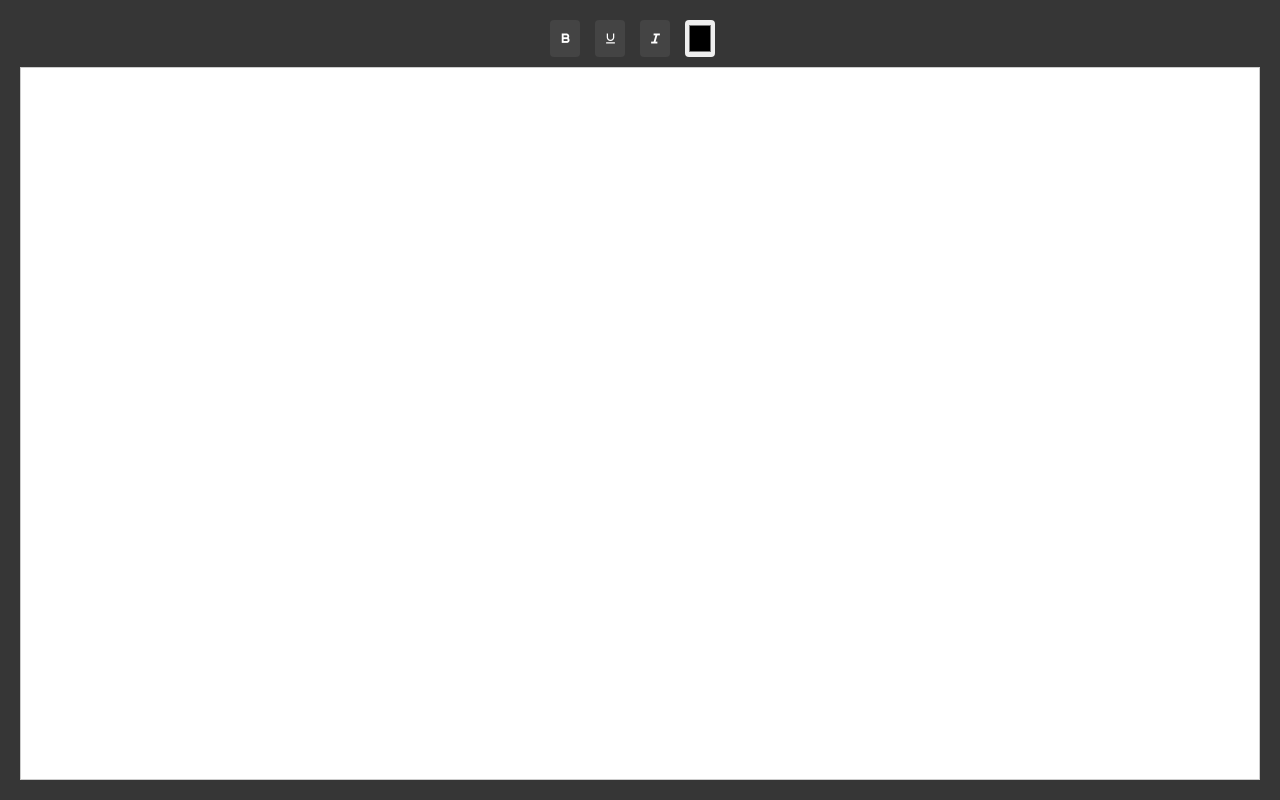
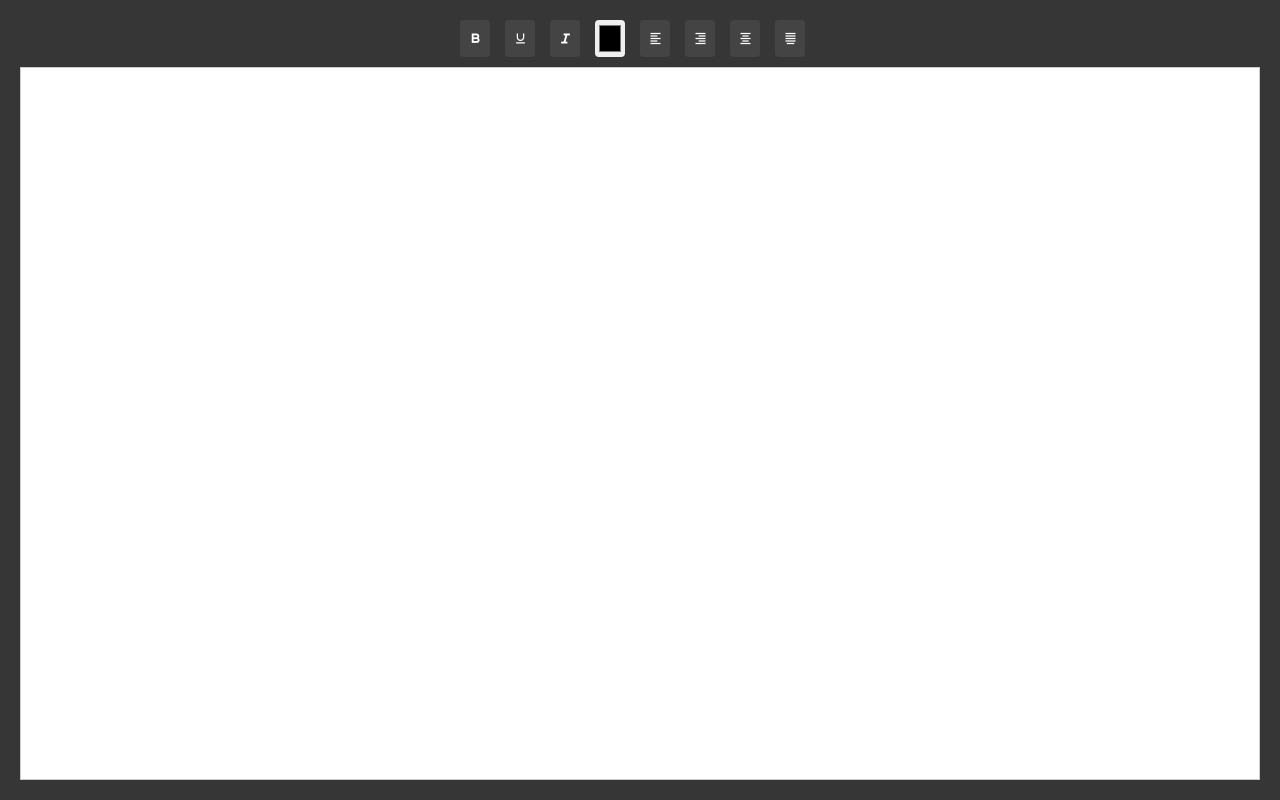
Before and after one commit to Thilina-jay/Text-Editor, a plain HTML site: page index.html in a window 1280 px wide. Drawn offline with nearby package versions, Linux system fonts and the light colour scheme.

Commit message:
TextAlignment feature- button html part and JS has been added

```diff
--- a/index.html
+++ b/index.html
@@ -20,6 +20,12 @@
         <button id="italic" onclick="applyStyle('italic')"><img src="Resources/italic-regular-24.png" alt="i"></button>
 
         <input type="color" id="fontColor" onchange="applyColor(this.value)">
+
+        <button id="alignLeft" onclick="applyAlignment('left')"><img src="Resources/align-left-regular-24.png" alt="lFT"></button>
+        <button id="alignRight" onclick="applyAlignment('right')"><img src="Resources/align-right-regular-24.png" alt="RGT"></button>
+        <button id="alignCenter" onclick="applyAlignment('center')"><img src="Resources/align-middle-regular-24.png" alt="CEN"></button>
+        <button id="alignJustify" onclick="applyAlignment('justify')"><img src="Resources/align-justify-regular-24.png" alt="JUS"></button>
+
     </div>
     <!-- Text area -->
     <div id="text-area" contenteditable="true"></div>
--- a/script.js
+++ b/script.js
@@ -10,3 +10,12 @@ function applyColor(value) {
 document.getElementById('fontColorPicker').addEventListener('input', function(event) {
     applyColor(event.target.value);
 });
+function applyAlignment(alignment) {
+    const textArea = document.getElementById('text-area');
+
+    if (alignment === 'justify') {
+        textArea.style.textAlign = 'justify';
+    } else {
+        textArea.style.textAlign = alignment;
+    }
+}
```
